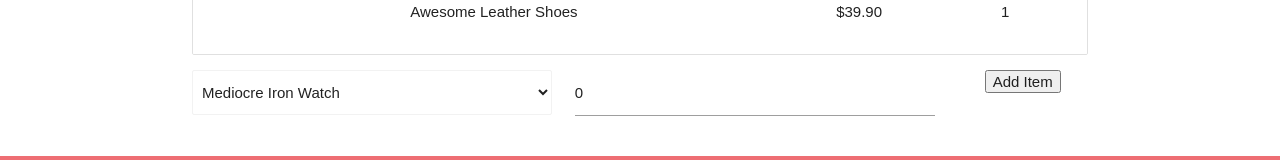
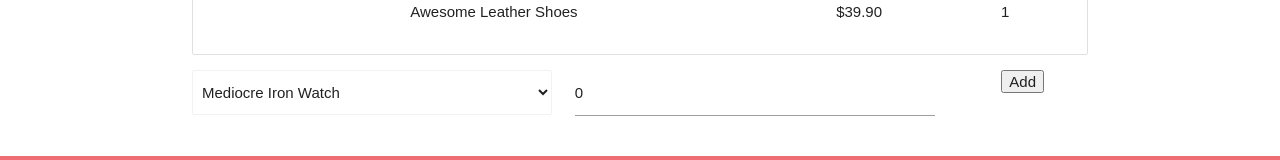
Before and after one commit to DillyDaily/day2, a React (Create React App) app: page / in a window 1280 px wide. Shown: the part 751-911 px from the top of the page. Built offline with nearby package versions, Linux system fonts and the light colour scheme.

Commit message:
up to date

```diff
--- a/src/AddItem.js
+++ b/src/AddItem.js
@@ -9,7 +9,7 @@ class AddItem extends Component {
 
   handleSubmit = (e) => {
     e.preventDefault();
-    this.props.itemAdded(this.state.product)
+    this.props.itemAdded(this.state)
   }
 
   handleProductsList = (e) => {
@@ -33,20 +33,9 @@ class AddItem extends Component {
       )
     })
 
-    // let quantityList = this.props.quantity.map(quantity => {
-    //     return (
-    //         <option
-    //             key={quantity.id}
-    //             value={quantity.id}
-    //             >
-    //             { quantity.quantity }
-    //             </option>
-    //     )
-    // })
-
     return (
       <div className="container">
-        <form onSubmit={this.handleSubmit}>
+        <form onSubmit={this.handleSubmit.bind(this)}>
           <div className="row">
             <div className="col s5">
             <select
@@ -65,7 +54,7 @@ class AddItem extends Component {
 
                 </div>
                 <div className="col s2">
-              <input type="submit" value="Add Item"/>
+              <input type="submit" value="Add"/>
             </div>
           </div>
         </form>
--- a/src/App.js
+++ b/src/App.js
@@ -32,7 +32,7 @@ class App extends Component {
     year: 1999
   }
 
-  updateItemsList = (item) => {
+  handleItemAdded = (item) => {
     let selectedProduct = this.state.products.filter(product => product.id == item.product)[0];
     let newItem = {
       quantity: item.quantity,
@@ -50,7 +50,7 @@ class App extends Component {
           year={this.state.year}
           items={this.state.items}
           products={this.state.products}
-          updateItemsList={this.updateItemsList}/>
+          handleItemAdded={this.handleItemAdded}/>
       </div>
 
     );
--- a/src/CartItem.js
+++ b/src/CartItem.js
@@ -6,7 +6,6 @@ const CartItem = (props) => {
     let { name, priceInCents } = props.item.product;
 
     return (
-
      <div className="collection-item">
        <div className="row">
         <div className="col s8">{name}</div>
--- a/src/ShoppingCart.js
+++ b/src/ShoppingCart.js
@@ -20,9 +20,7 @@ class ShoppingCart extends React.Component {
                     itemAdded={ this.handleItemAdded }
                     quantity={ this.props.items.quantity }
                     quantityAdded={ this.handleQuantityAdded }
-
             />
-
             <CartFooter year={ this.props.year }/>
         </div>
     )
```
Lines whose indentation alone changed are shown as unchanged.
